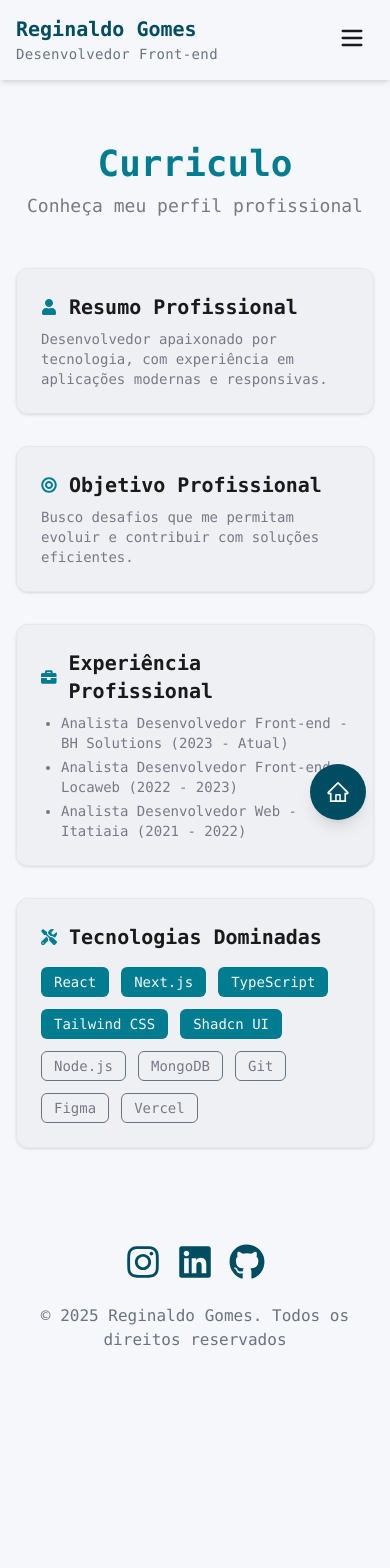
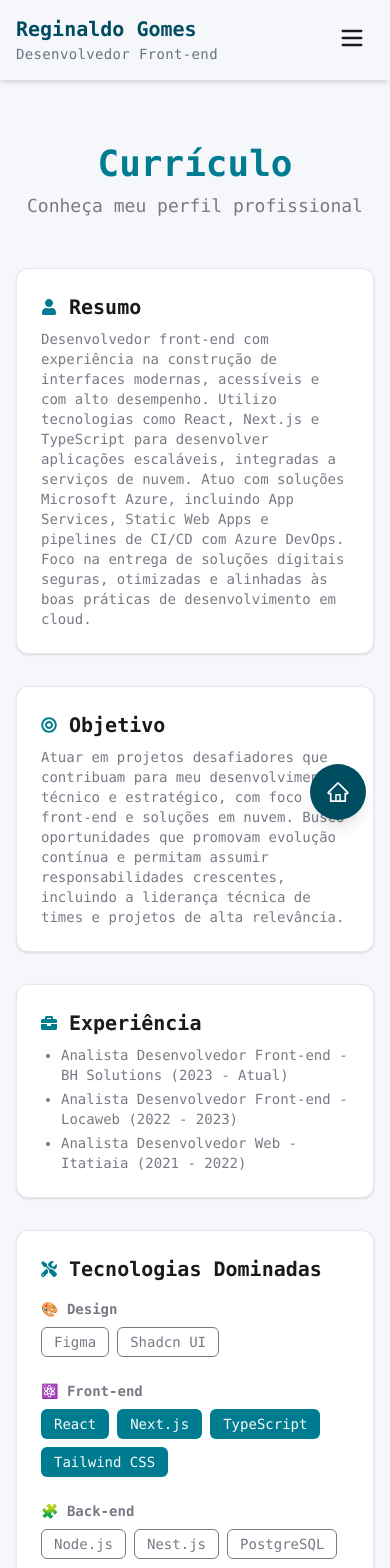
Before and after one commit to reginaldogomes/nextjs-developer-resume, a Next.js app: page /resume in a window 390 px wide. Shown: the top 1568 px of the page. Before the commit the page ends 1384 px from the top, so only its background shows below. Built offline with nearby package versions, Linux system fonts and the light colour scheme.

Commit message:
feat: update About and Resume pages with improved layout, content, and navigation; replace CustomLink with Button component for better UX

```diff
--- a/src/app/about/page.tsx
+++ b/src/app/about/page.tsx
@@ -1,6 +1,5 @@
 'use client'
 import { motion } from 'framer-motion'
-import Main from '@/components/layout/Main'
 
 const userData = {
   about:
@@ -22,12 +21,12 @@ const sections = [
 export default function Page() {
   return (
     <>
-      <Main>
-        <div className="max-w-6xl mx-auto text-center space-y-4">
-          <h2 className="text-4xl font-bold">Serviços Especializados</h2>
-          <p className="text-muted-foreground max-w-2xl mx-auto">
-            Estratégia, design e desenvolvimento para experiências digitais
-            excepcionais.
+      <div className="text-center">
+        <h1 className="text-4xl sm:text-5xl font-bold text-primary">
+          Currículo
+        </h1>
+        <p className="text-muted-foreground text-lg mt-2">
+          Conheça meu perfil profissional
         </p>
       </div>
       <motion.div
@@ -39,7 +38,7 @@ export default function Page() {
         {sections.map((section, index) => (
           <motion.section
             key={index}
-              className="bg-surface text-foreground border border-border rounded-2xl p-6 shadow-md"
+            className="bg-white text-foreground border border-border rounded-2xl p-6 shadow-md"
             initial={{ opacity: 0, y: 30 }}
             whileInView={{ opacity: 1, y: 0 }}
             viewport={{ once: true }}
@@ -54,7 +53,6 @@ export default function Page() {
           </motion.section>
         ))}
       </motion.div>
-      </Main>
     </>
   )
 }
--- a/src/app/page.tsx
+++ b/src/app/page.tsx
@@ -29,11 +29,7 @@ export default function Home() {
         title="Front-end Developer · UX/UI Designer · Web Interface"
         backgroundImage="/images/hero_bg.webp"
         message="Transformo ideias em interfaces modernas, acessíveis e de alto desempenho. Com foco em usabilidade, performance e design centrado no usuário, desenvolvo experiências digitais que encantam e geram resultados."
-        ctaLinks={[
-          { label: '📩 Fale comigo', url: '/contato' },
-          { label: '📁 Baixar CV', url: '/cv.pdf' },
-          { label: '📎 Ver projetos', url: '/projetos' },
-        ]}
+        ctaLinks={[{ label: '📩 Fale comigo', url: '/contact' }]}
       />
       <AboutHome />
 
--- a/src/app/resume/page.tsx
+++ b/src/app/resume/page.tsx
@@ -1,73 +1,72 @@
 'use client'
 
 import { motion } from 'framer-motion'
-import { Card, CardContent, CardHeader, CardTitle } from '@/components/ui/card'
+import { FaUser, FaBullseye, FaBriefcase, FaTools } from 'react-icons/fa'
+import { Badge } from '@/components/ui/badge'
 import PageHead from '@/components/layout/PageHead'
 import Main from '@/components/layout/Main'
-import { Badge } from '@/components/ui/badge'
-import { FaUser, FaBullseye, FaBriefcase, FaTools } from 'react-icons/fa'
 
 const userData = {
-  nome: 'Reginaldo Gomes',
-  cargo: 'Desenvolvedor Front-end',
+  nome: 'Currículo',
+  cargo: 'Conheça meu perfil profissional',
   resumo:
-    'Desenvolvedor apaixonado por tecnologia, com experiência em aplicações modernas e responsivas.',
+    'Desenvolvedor front-end com experiência na construção de interfaces modernas, acessíveis e com alto desempenho. Utilizo tecnologias como React, Next.js e TypeScript para desenvolver aplicações escaláveis, integradas a serviços de nuvem. Atuo com soluções Microsoft Azure, incluindo App Services, Static Web Apps e pipelines de CI/CD com Azure DevOps. Foco na entrega de soluções digitais seguras, otimizadas e alinhadas às boas práticas de desenvolvimento em cloud.',
   objetivo:
-    'Busco desafios que me permitam evoluir e contribuir com soluções eficientes.',
+    'Atuar em projetos desafiadores que contribuam para meu desenvolvimento técnico e estratégico, com foco em front-end e soluções em nuvem. Busco oportunidades que promovam evolução contínua e permitam assumir responsabilidades crescentes, incluindo a liderança técnica de times e projetos de alta relevância.',
   experiencia: [
     'Analista Desenvolvedor Front-end - BH Solutions (2023 - Atual)',
     'Analista Desenvolvedor Front-end - Locaweb (2022 - 2023)',
     'Analista Desenvolvedor Web - Itatiaia (2021 - 2022)',
   ],
-  tecnologias: [
-    { name: 'React', destaque: true },
-    { name: 'Next.js', destaque: true },
-    { name: 'TypeScript', destaque: true },
-    { name: 'Tailwind CSS', destaque: true },
-    { name: 'Shadcn UI', destaque: true },
-    { name: 'Node.js', destaque: false },
-    { name: 'MongoDB', destaque: false },
-    { name: 'Git', destaque: false },
-    { name: 'Figma', destaque: false },
-    { name: 'Vercel', destaque: false },
-  ],
 }
 
 const sections = [
   {
-    title: 'Resumo Profissional',
+    title: 'Resumo',
     content: userData.resumo,
     icon: <FaUser className="text-primary" />,
   },
   {
-    title: 'Objetivo Profissional',
+    title: 'Objetivo',
     content: userData.objetivo,
     icon: <FaBullseye className="text-primary" />,
   },
   {
-    title: 'Experiência Profissional',
+    title: 'Experiência',
     content: userData.experiencia,
     icon: <FaBriefcase className="text-primary" />,
   },
 ]
 
+const techStacks: Record<
+  'design' | 'frontend' | 'backend' | 'cloud',
+  { name: string; destaque?: boolean }[]
+> = {
+  design: [{ name: 'Figma' }, { name: 'Shadcn UI' }],
+  frontend: [
+    { name: 'React', destaque: true },
+    { name: 'Next.js', destaque: true },
+    { name: 'TypeScript', destaque: true },
+    { name: 'Tailwind CSS', destaque: true },
+  ],
+  backend: [{ name: 'Node.js' }, { name: 'Nest.js' }, { name: 'PostgreSQL' }],
+  cloud: [{ name: 'Git' }, { name: 'Azure' }, { name: 'Vercel' }],
+}
+
 const Page = () => (
-  <Main>
   <section className="w-full max-w-5xl mx-auto px-4 py-16 space-y-12">
     <div className="text-center">
       <h1 className="text-4xl sm:text-5xl font-bold text-primary">
-          Curriculo
+        {userData.nome}
       </h1>
-        <p className="text-muted-foreground text-lg mt-2">
-          Conheça meu perfil profissional
-        </p>
+      <p className="text-muted-foreground text-lg mt-2">{userData.cargo}</p>
     </div>
 
     <div className="space-y-8">
       {sections.map(({ title, content, icon }, index) => (
         <motion.div
           key={title}
-            className="bg-muted/5 border border-border p-6 rounded-xl shadow"
+          className="bg-white border border-border p-6 rounded-xl shadow"
           initial={{ opacity: 0, y: 30 }}
           animate={{ opacity: 1, y: 0 }}
           transition={{ duration: 0.5, delay: index * 0.2 }}
@@ -88,39 +87,56 @@ const Page = () => (
         </motion.div>
       ))}
 
-        {/* Nuvem de Tecnologias */}
+      {/* Tecnologias Dominadas */}
       <motion.div
         initial={{ opacity: 0, y: 30 }}
         animate={{ opacity: 1, y: 0 }}
         transition={{ duration: 0.5, delay: 0.8 }}
-          className="bg-muted/5 border border-border p-6 rounded-xl shadow"
+        className="bg-white border border-border p-6 rounded-xl shadow"
       >
-          <div className="flex items-center gap-3 mb-2">
+        <div className="flex items-center gap-3 mb-4">
           <FaTools className="text-primary" />
           <h2 className="text-xl font-semibold text-foreground">
             Tecnologias Dominadas
           </h2>
         </div>
 
-          <div className="flex flex-wrap gap-3 mt-4">
-            {userData.tecnologias.map((tech) => (
+        <div className="grid grid-cols-1 md:grid-cols-2 gap-6">
+          {Object.entries(techStacks).map(([categoria, tecnologias]) => {
+            const tituloCategoria: Record<string, string> = {
+              design: '🎨 Design',
+              frontend: '⚛️ Front-end',
+              backend: '🧩 Back-end',
+              cloud: '☁️ Cloud & DevOps',
+            }
+
+            return (
+              <div key={categoria}>
+                <h3 className="text-sm font-semibold text-muted-foreground mb-2">
+                  {tituloCategoria[categoria]}
+                </h3>
+                <div className="flex flex-wrap gap-2">
+                  {tecnologias.map((tech) => (
                     <Badge
                       key={tech.name}
                       variant={tech.destaque ? 'default' : 'outline'}
                       className={`text-sm px-3 py-1 ${
                         tech.destaque
-                    ? 'bg-primary text-background'
-                    : 'text-muted-foreground border-muted'
+                          ? ''
+                          : 'border-muted-foreground text-muted-foreground'
                       }`}
                     >
                       {tech.name}
                     </Badge>
                   ))}
                 </div>
+              </div>
+            )
+          })}
+        </div>
       </motion.div>
     </div>
   </section>
-  </Main>
 )
 
 export default Page
--- a/src/components/AboutHome.tsx
+++ b/src/components/AboutHome.tsx
@@ -1,14 +1,15 @@
 'use client'
 
 import { motion } from 'framer-motion'
-import { CustomLink } from '@/components/Link'
+import { Button } from '@/components/ui/button'
+import Link from 'next/link'
 
 const sobreData = {
   titulo: 'Quem sou eu',
   resumo:
     'Com mais de 20 anos de experiência em produtos digitais, atuei na criação de interfaces modernas, acessíveis e centradas no usuário. Meu foco é unir design, tecnologia e estratégia para entregar soluções que fazem a diferença.',
   link: {
-    href: '/sobre',
+    href: '/about',
     texto: 'Saiba mais sobre mim',
   },
 }
@@ -31,9 +32,9 @@ const SobreResumo = () => {
         </p>
 
         <div className="pt-4">
-          <CustomLink href={sobreData.link.href}>
-            {sobreData.link.texto}
-          </CustomLink>
+          <Button asChild size="lg" className="px-6 text-base shadow-lg">
+            <Link href={sobreData.link.href}>{sobreData.link.texto}</Link>
+          </Button>
         </div>
       </motion.div>
     </section>
```
Lines whose indentation alone changed are shown as unchanged.
